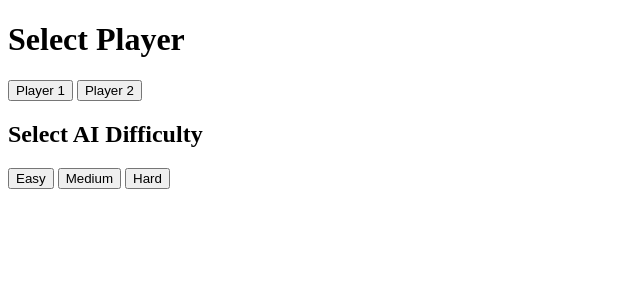
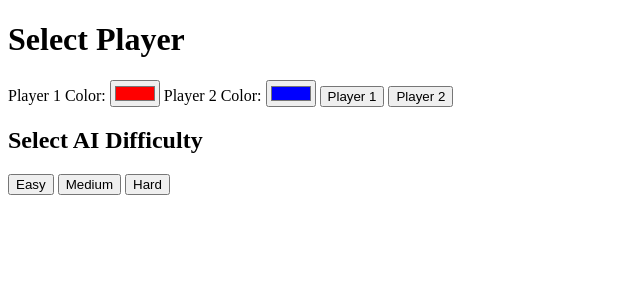
Before and after one commit to calvinloveland/conway_game_of_war, a Flask app: page /select_player in a window 1280 px wide. Shown: the top 300 px of the page, without its empty margins (0-640 px from the left). Run offline with Flask 3, Linux system fonts and the light colour scheme.

Commit message:
Color player name to match board color
Fixes #21

---

For more details, open the [Copilot Workspace session](https://copilot-workspace.githubnext.com/calvinloveland/conway_game_of_war/issues/21?shareId=XXXX-XXXX-XXXX-XXXX).

```diff
--- a/src/conways_game_of_war/main.py
+++ b/src/conways_game_of_war/main.py
@@ -45,6 +45,10 @@ def set_player():
     flask.session["player"] = player
     ai_difficulty = flask.request.form.get("ai_difficulty")
     flask.session["ai_difficulty"] = ai_difficulty
+    player1_color = flask.request.form.get("player1_color")
+    player2_color = flask.request.form.get("player2_color")
+    flask.session["player1_color"] = player1_color
+    flask.session["player2_color"] = player2_color
     return flask.redirect("/")
 
 
--- a/src/conways_game_of_war/templates/index.html
+++ b/src/conways_game_of_war/templates/index.html
@@ -28,13 +28,16 @@
         text-align: center;
         margin-top: 10px;
       }
+      .player-name {
+        color: {{ session['player1_color'] if session['player'] == 'player1' else session['player2_color'] }};
+      }
     </style>
   </head>
   <body>
     <script src="https://unpkg.com/htmx.org@1.9.10"></script>
     <div class="container">
       <h1>Conway's Game of War</h1>
-      <h2>Player: {{ session['player'] }}</h2>
+      <h2 class="player-name">Player: {{ session['player'] }}</h2>
       <input type="range" id="zoom-level" min="0.5" max="2" step="0.1" value="1" oninput="resizeGameBoard()">
       <div id="game" hx-get="/game_state" hx-trigger="load" hx-swap="outerHTML"></div>
       <div id="status-bar" hx-get="/player_energy" hx-trigger="load, every 5s"></div>
--- a/src/conways_game_of_war/templates/select_player.html
+++ b/src/conways_game_of_war/templates/select_player.html
@@ -6,6 +6,10 @@
   <body>
     <h1>Select Player</h1>
     <form action="/set_player" method="post">
+      <label for="player1_color">Player 1 Color:</label>
+      <input type="color" id="player1_color" name="player1_color" value="#ff0000">
+      <label for="player2_color">Player 2 Color:</label>
+      <input type="color" id="player2_color" name="player2_color" value="#0000ff">
       <button type="submit" name="player" value="player1">Player 1</button>
       <button type="submit" name="player" value="player2">Player 2</button>
       <h2>Select AI Difficulty</h2>
```
